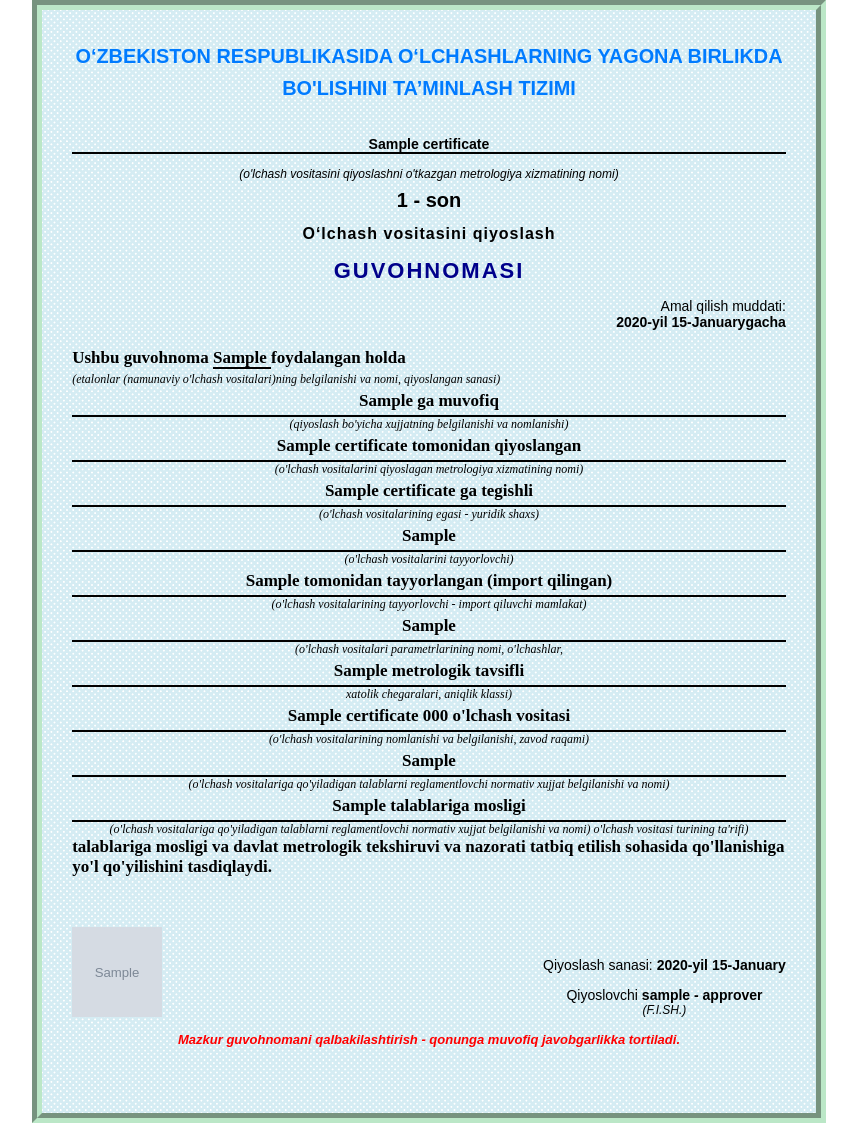
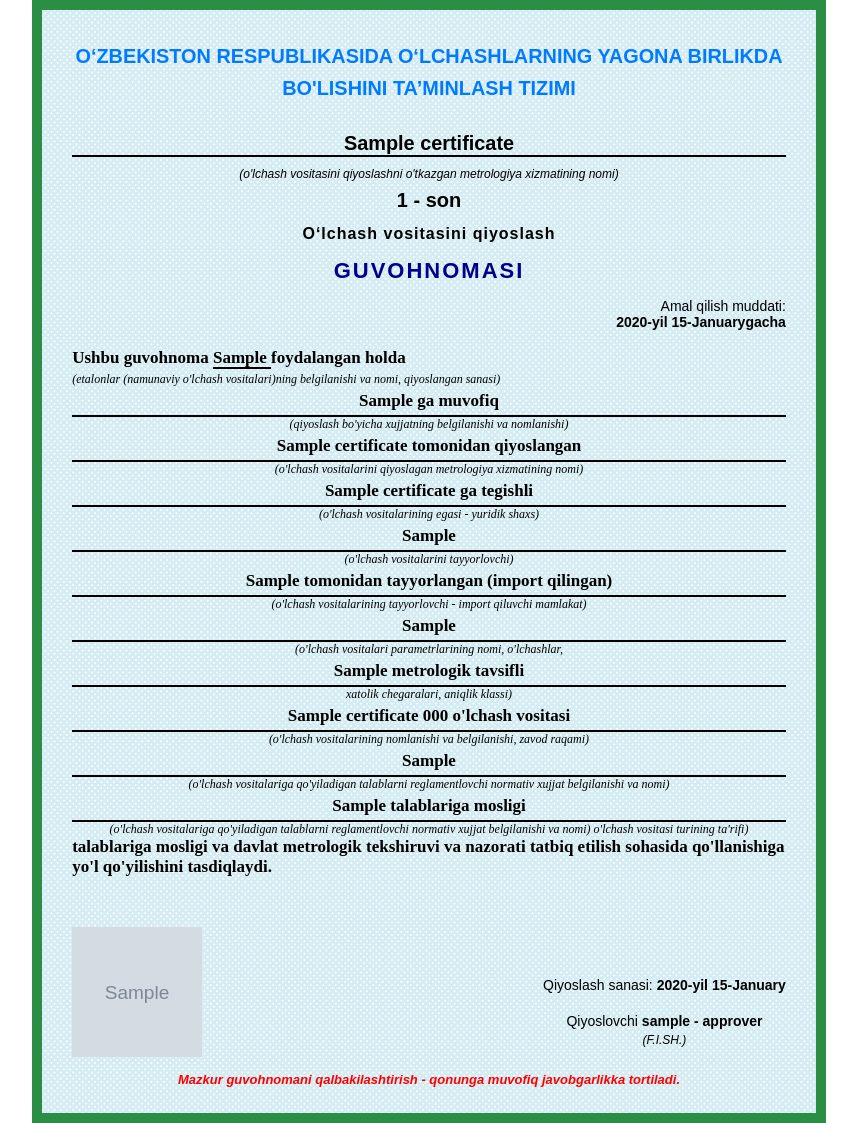
Before and after one commit to Erkaboy-coder/uzgashkcerti, a Django app: page /test/1/ in a window 1280 px wide. Shown: the whole page, without its empty margins (211-1068 px from the left). Run offline with Django 5.2, Linux system fonts and the light colour scheme; tables that the repository leaves empty hold one stand-in row (values such as "Sample post"); grey boxes marked "Sample" are stand-in pictures; some libraries are stand-ins or nearby versions.

Commit message:
finished qr detaly

```diff
--- a/labcerti/models.py
+++ b/labcerti/models.py
@@ -168,19 +168,30 @@ class Certificate(models.Model):
             self.metrologist = self.created_by
 
         super().save(*args, **kwargs)
-
     def generate_qr_code(self):
         """
-        Guvohnoma uchun QR kod generatsiya qiladi.
-        URL manzilini sertifikatning tafsilotlari sahifasiga o'rnatadi.
+        Berilgan certificate_number asosida bordersiz QR kod generatsiya qiladi
+        va uni modelga saqlaydi.
         """
         # Sertifikat tafsilotlari sahifasiga to'g'ri URL manzilini yaratish.
         # Bu URL 'http://127.0.0.1:8000/qr_link_detail/1/' formatida bo'ladi.
         qr_url = f"{settings.BASE_URL}/qr_link_detail/{self.certificate_number}/"
 
-        qr = qrcode.make(qr_url)
+        # QR kod obyektini bordersiz yaratish
+        qr = qrcode.QRCode(
+            version=1,
+            error_correction=qrcode.constants.ERROR_CORRECT_L,
+            box_size=10,
+            border=0,  # Chegarasiz bo'lishi uchun border=0
+        )
+
+        qr.add_data(qr_url)
+        qr.make(fit=True)
+
+        img = qr.make_image(fill_color="black", back_color="white")
+
         buffer = BytesIO()
-        qr.save(buffer, format="PNG")
+        img.save(buffer, format="PNG")
         filename = f"qr_{self.certificate_number}.png"
 
         # QR kodni modelga saqlash
--- a/templates/labcerti/certificates/certificate_template.html
+++ b/templates/labcerti/certificates/certificate_template.html
@@ -19,7 +19,7 @@
             margin: 0 auto;
             padding: 30px;
             box-sizing: border-box;
-            border: 10px groove #bbe7c7;
+            border: 10px solid #2a8e44; /* Bu yerda o'zgarish kiritildi */
             overflow: hidden;
             font-family: Arial, sans-serif;
             background-image: url('{% static 'assets/img/bg5.png' %}');
@@ -185,7 +185,7 @@
 
         <div class="row mb-2 align-items-center">
             <div class="col-12 d-flex flex-column justify-content-center text-center">
-                <h5 style="border-bottom: 2px solid black">{{ cert.service_provider_name }}</h5>
+                <h3 style="border-bottom: 2px solid black">{{ cert.service_provider_name }}</h3>
                 <i style="font-size: 12px;margin-top: -10px">(o'lchash vositasini qiyoslashni o'tkazgan metrologiya xizmatining nomi)</i>
             </div>
         </div>
@@ -272,7 +272,7 @@
         <div class="signature-section">
             <div class="qr-box">
                 {% if cert.qr_code_image %}
-                    <img src="{{ cert.qr_code_image.url }}" alt="QR code" style="height: 90px; width: 90px;">
+                    <img src="{{ cert.qr_code_image.url }}" alt="QR code" style="height: 130px; width: 130px;">
                 {% else %}
                     <div style="height: 90px; width: 90px; border: 1px dashed gray; display: flex; align-items: center; justify-content: center; font-size: 10px; color: gray;">
                         QR CODE JOY
@@ -282,9 +282,9 @@
 
             <div class="sign-details">
                 <div class="sign-details-box">
-                    <p style="margin-bottom: 10px;font-size: 14px">Qiyoslash sanasi: <strong>{{ cert.comparison_date|date:"Y" }}-yil {{ cert.comparison_date|date:"d" }}-{{ cert.comparison_date|date:"F" }}</strong></p>
-                    <p style="margin-bottom: 0;font-size: 14px">Qiyoslovchi  <strong>{{ cert.metrologist }} </strong></p>
-                    <i style="font-size: 12px; display: block;">(F.I.SH.)</i>
+                    <p style="margin-bottom: 20px;font-size: 14px">Qiyoslash sanasi: <strong>{{ cert.comparison_date|date:"Y" }}-yil {{ cert.comparison_date|date:"d" }}-{{ cert.comparison_date|date:"F" }}</strong></p>
+                    <p style="margin-bottom: 4px;font-size: 14px">Qiyoslovchi  <strong>{{ cert.metrologist }} </strong></p>
+                    <i style="font-size: 12px;margin-bottom: 10px; display: block;">(F.I.SH.)</i>
                 </div>
             </div>
         </div>
--- a/templates/labcerti/certificates/qr_detail.html
+++ b/templates/labcerti/certificates/qr_detail.html
@@ -21,7 +21,7 @@
             width: 100%;
             max-width: 750px; /* Kengroq card */
             padding: 3rem; /* Katta padding */
-            border-radius: 2rem;
+            border-radius: 1rem;
             box-shadow: 0 15px 35px rgba(0,0,0,0.1); /* Aniqroq soya */
             background-color: #ffffff;
             border: 5px solid #e0e0e0; /* Ochiq kulrang border */
@@ -93,7 +93,7 @@
 </head>
 <body>
 
-<div class="cert-card">
+<div class="cert-card shadow">
     <div class="cert-header">
         <span class="badge-cert">Guvohnoma № {{ cert.certificate_number }}</span>
         <h1>O'lchash vositasini qiyoslash</h1>
```
Also changed, not shown: data/labcerti/qr_codes/qr_100001.png (added), 1 other file.
